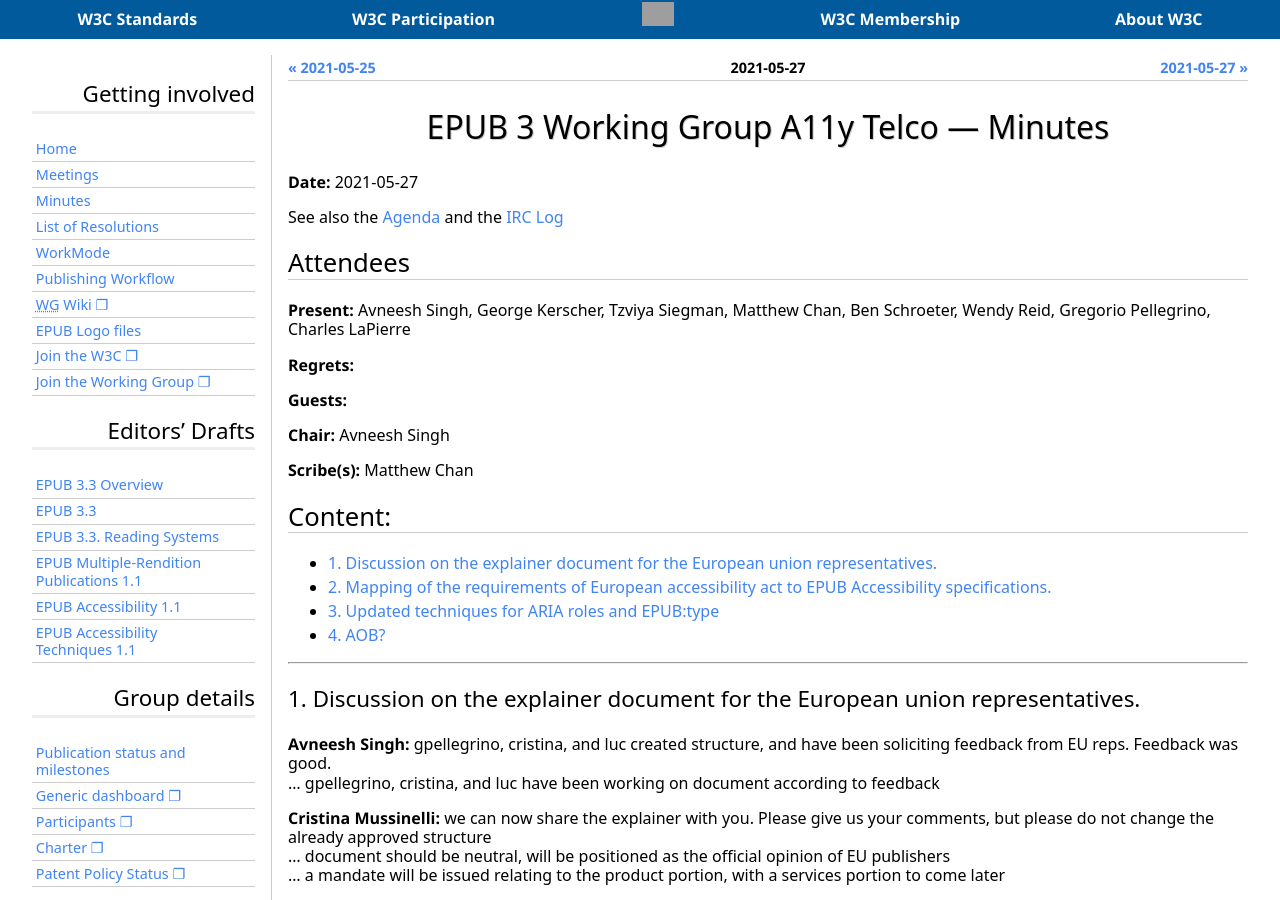
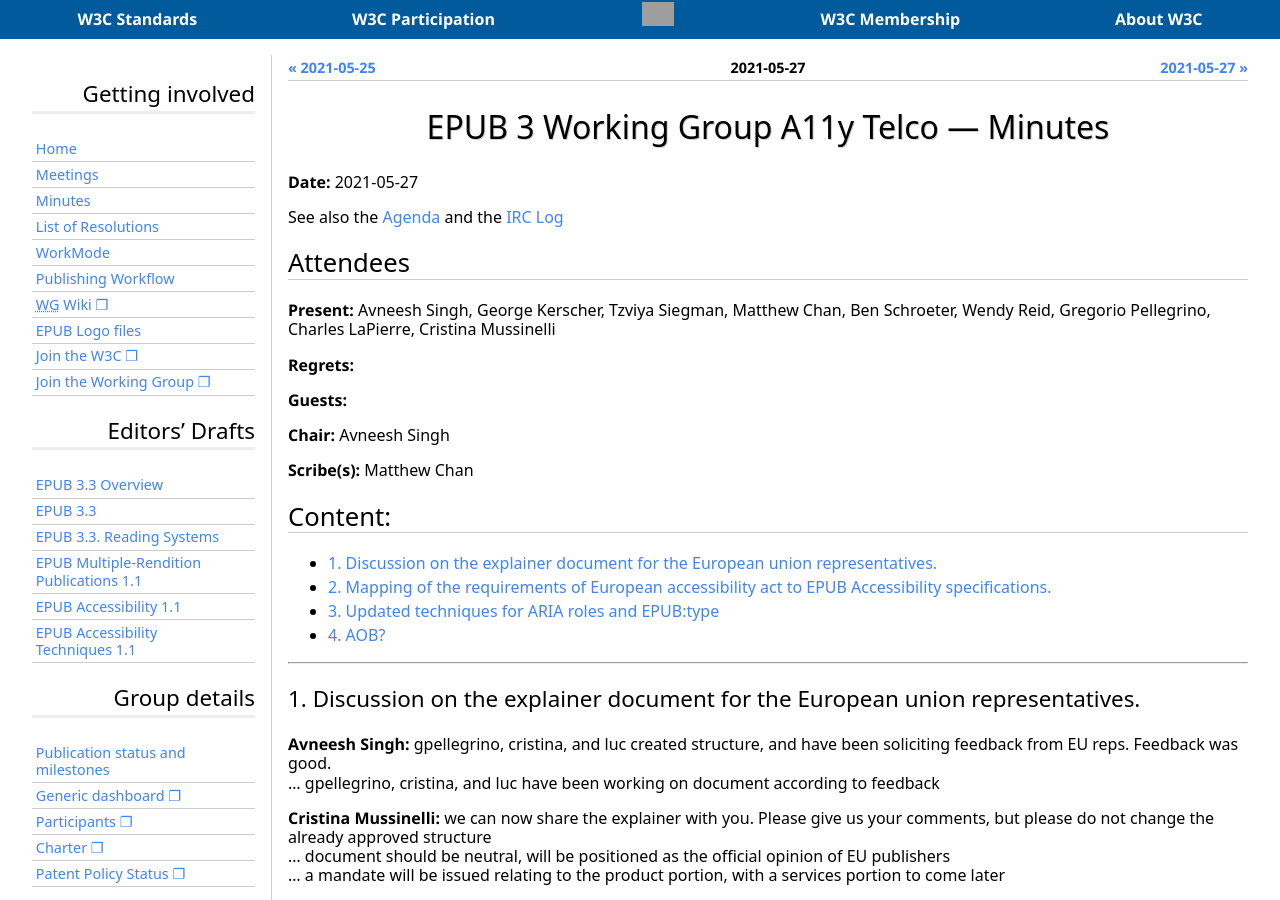
Before and after one commit to w3c/epub-wg, a Jekyll site: the page built from _minutes/2021-05-27-epub-a11y.md, in a window 1280 px wide and 900 px high. Built offline with Jekyll 4.4.1, drawn with Linux system fonts in a browser that asks for light colours; some web fonts are replaced; grey boxes are pictures that could not be loaded.

Commit message:
Added christina to the participants' list

```diff
--- a/_minutes/2021-05-27-epub-a11y.md
+++ b/_minutes/2021-05-27-epub-a11y.md
@@ -88,6 +88,10 @@
                 {
                     "@type": "Person",
                     "name": "Charles LaPierre"
+                },
+                {
+                    "name": "Cristina Mussinelli",
+                    "@type": "Person"
                 }
             ]
         }
@@ -106,7 +110,7 @@
 
 ## Attendees
 {: .no_toc}
-**Present:** Avneesh Singh, George Kerscher, Tzviya Siegman, Matthew Chan, Ben Schroeter, Wendy Reid, Gregorio Pellegrino, Charles LaPierre
+**Present:** Avneesh Singh, George Kerscher, Tzviya Siegman, Matthew Chan, Ben Schroeter, Wendy Reid, Gregorio Pellegrino, Charles LaPierre, Cristina Mussinelli
 
 **Regrets:**
 
```
